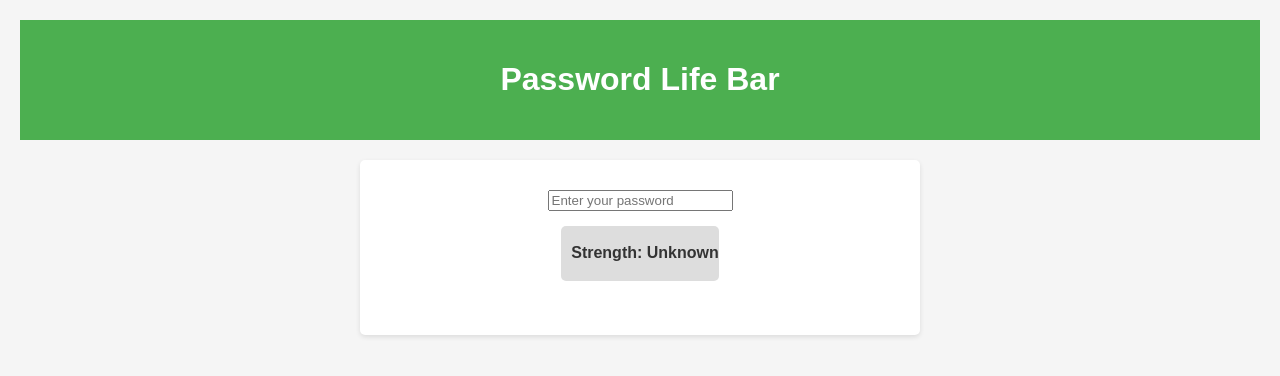
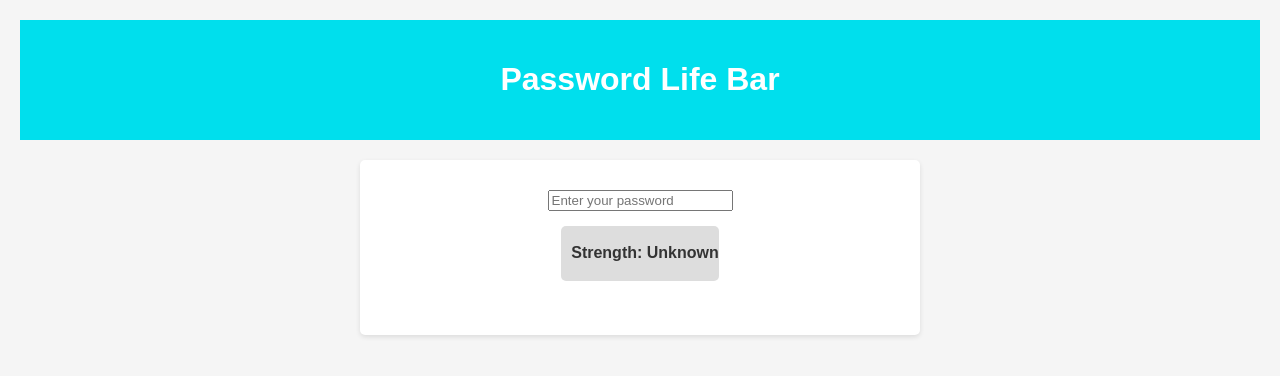
Before and after one commit to samibanks01/lifebar, a plain HTML site: page index.html in a window 1280 px wide. Drawn offline with Linux system fonts and the light colour scheme.

Commit message:
Added favicon

```diff
--- a/index.html
+++ b/index.html
@@ -4,6 +4,7 @@
   <meta charset="UTF-8">
   <meta name="viewport" content="width=device-width, initial-scale=1.0">
   <title>Password Strength Checker</title>
+  <link rel="icon" href="favicon.ico">
   <link rel="stylesheet" href="style.css">
 </head>
 <body>
--- a/style.css
+++ b/style.css
@@ -13,7 +13,7 @@ body {
   }
 */
   header {
-    background-color: #4CAF50;
+    background-color: #00dfed;
     color: #fff;
     padding: 20px;
     margin-bottom: 20px;
```
Also changed, not shown: bar.jpg (added), favicon.ico (added), favicon_io (1)/android-chrome-192x192.png (added), favicon_io (1)/android-chrome-512x512.png (added), favicon_io (1)/apple-touch-icon.png (added), favicon_io (1)/favicon-16x16.png (added), favicon_io (1)/favicon-32x32.png (added), favicon_io (1)/favicon.ico (added), favicon_io (1)/site.webmanifest (added).
